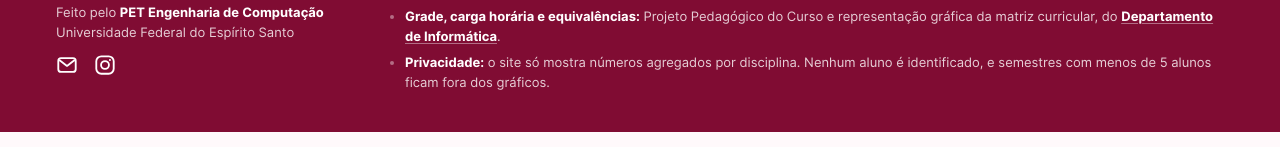
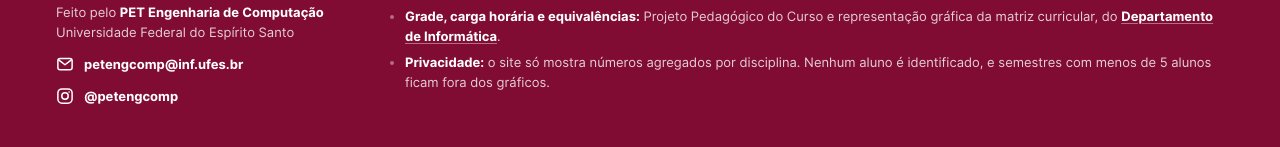
Before and after one commit to pet-eng-comp-org/estatisticas, a Next.js app: page / in a window 1280 px wide. Shown: the part 954-1101 px from the top of the page. Built offline with nearby package versions, Linux system fonts and the light colour scheme; no server answers; the database is empty.

Commit message:
Contatos do rodapé com o endereço escrito ao lado do ícone
Só o ícone escondia o e-mail: no celular não há title, e o mailto não abre
nada em quem não tem programa de e-mail configurado. Agora cada contato
mostra o ícone e o endereço (petengcomp@inf.ufes.br, @petengcomp).

```diff
--- a/src/components/Rodape.tsx
+++ b/src/components/Rodape.tsx
@@ -6,8 +6,8 @@ const PPC = "https://informatica.ufes.br/pt-br/ppc-engcomp";
 const EMAIL = "petengcomp@inf.ufes.br";
 
 const CONTATOS = [
-  { href: `mailto:${EMAIL}`, rotulo: `E-mail do PET: ${EMAIL}`, Icone: Email },
-  { href: "https://www.instagram.com/petengcomp/", rotulo: "Instagram do PET", Icone: Instagram },
+  { href: `mailto:${EMAIL}`, tipo: "E-mail", texto: EMAIL, Icone: Email },
+  { href: "https://www.instagram.com/petengcomp/", tipo: "Instagram", texto: "@petengcomp", Icone: Instagram },
 ];
 
 const Externo = ({ href, children }: { href: string; children: React.ReactNode }) => (
@@ -41,21 +41,23 @@ export default function Rodape() {
             <br />
             Universidade Federal do Espírito Santo
           </p>
-          {/* O site do PET já está no logo acima. */}
-          <div className="flex items-center gap-4">
-            {CONTATOS.map(({ href, rotulo, Icone }) => (
-              <a
-                key={href}
-                href={href}
-                {...(href.startsWith("http") && { target: "_blank", rel: "noopener noreferrer" })}
-                aria-label={rotulo}
-                title={rotulo}
-                className="text-white transition-opacity hover:opacity-80"
-              >
-                <Icone />
-              </a>
+          {/* O site do PET já está no logo acima. O contato vai escrito: no celular
+              não há title, e o mailto não abre nada sem programa de e-mail. */}
+          <ul className="flex flex-col gap-2">
+            {CONTATOS.map(({ href, tipo, texto, Icone }) => (
+              <li key={href}>
+                <a
+                  href={href}
+                  {...(href.startsWith("http") && { target: "_blank", rel: "noopener noreferrer" })}
+                  className="inline-flex items-center gap-2.5 font-bold text-white no-underline hover:underline hover:decoration-white/60 hover:underline-offset-2"
+                >
+                  <Icone tamanho={18} />
+                  <span className="sr-only">{tipo}: </span>
+                  {texto}
+                </a>
+              </li>
             ))}
-          </div>
+          </ul>
         </div>
 
         <div>
```
